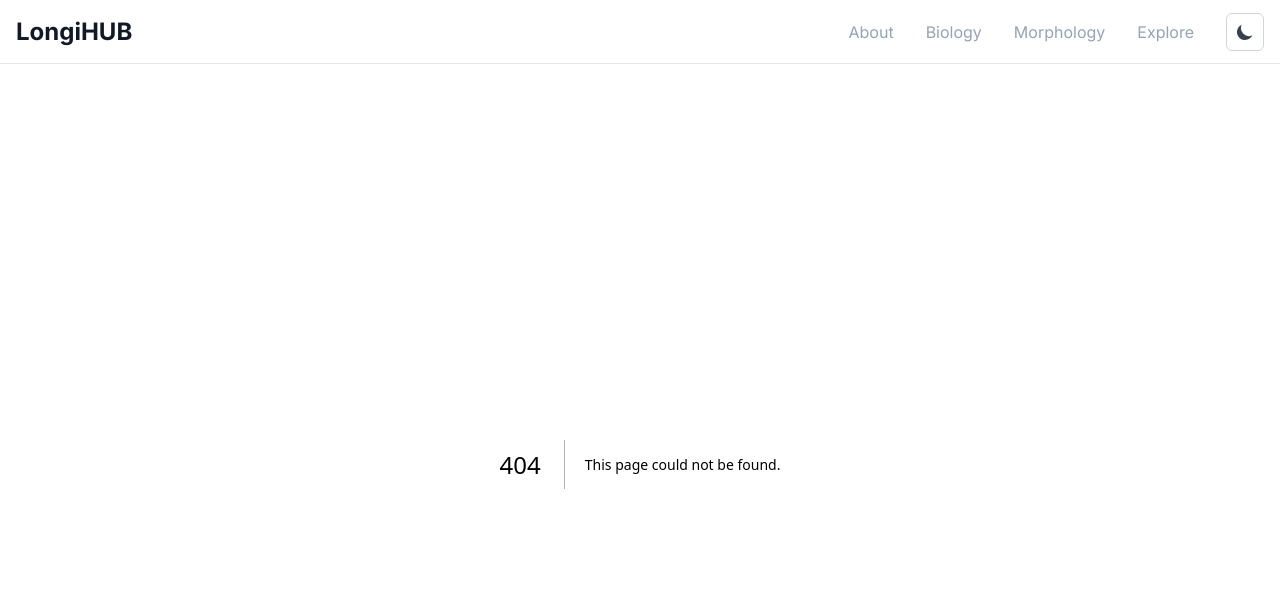
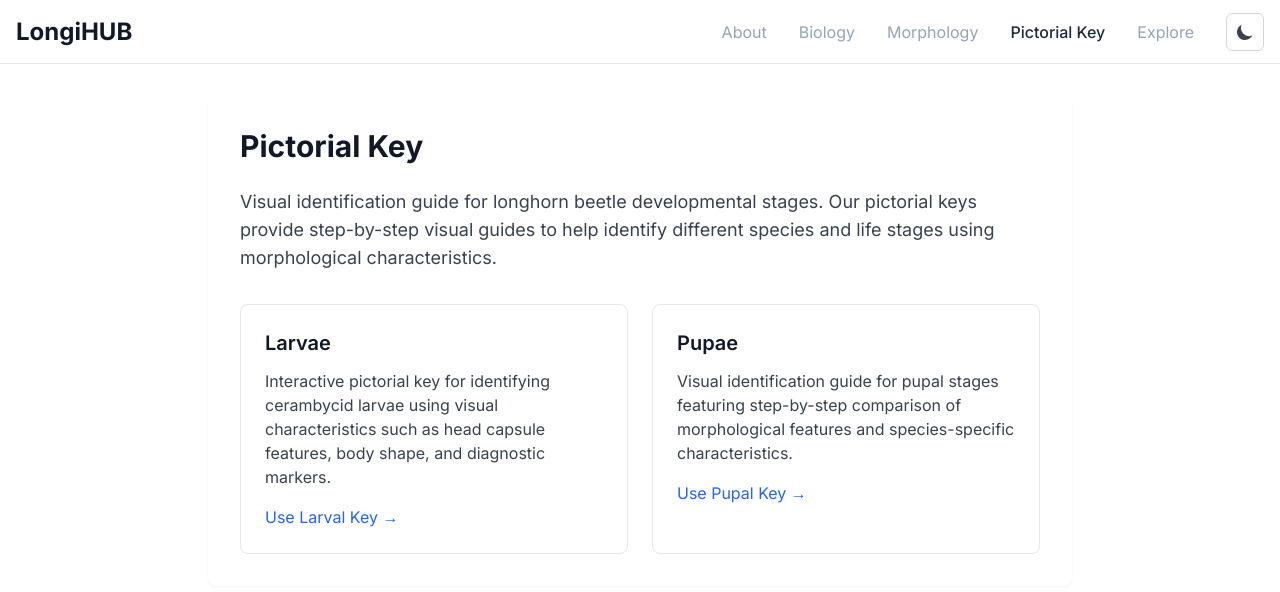
Before and after one commit to longicorea/cerambycidae, a Next.js app: page /pictorial-key in a window 1280 px wide. Before the commit this address had no page. Shown: the top 592 px of the page. Built offline with nearby package versions, Linux system fonts and the light colour scheme.

Commit message:
pictorial-key 추가.

```diff
--- /dev/null
+++ b/src/app/pictorial-key/larva/page.tsx
@@ -0,0 +1,38 @@
+export default function PictorialKeyLarvaePage() {
+    return (
+        <div className="min-h-screen bg-white dark:bg-slate-950">
+            <div className="max-w-7xl mx-auto px-4 py-8">
+                <div className="bg-white dark:bg-gray-800 rounded-lg shadow-sm p-8">
+                    <h1 className="text-3xl font-bold text-gray-900 dark:text-white mb-6">Pictorial Key - Larvae</h1>
+
+                    <div className="prose prose-lg max-w-none">
+                        <p className="text-lg text-gray-700 dark:text-gray-300 mb-8">
+                            Interactive pictorial identification key for longhorn beetle larvae. Use the visual
+                            characteristics and diagnostic features below to identify cerambycid larvae to subfamily
+                            and species level.
+                        </p>
+
+                        <div className="bg-slate-50 dark:bg-slate-900/20 rounded-lg p-6 mb-8">
+                            <h2 className="text-2xl font-semibold text-slate-900 dark:text-slate-300 mb-3">Key Features
+                                for Larval Identification
+                            </h2>
+                            <p className="text-slate-800 dark:text-slate-200 mb-4">
+                                Primary morphological characteristics used in larval identification of cerambycid
+                                beetles
+                            </p>
+                            <img
+                                src="https://my-cdn-worker.longicorea.workers.dev/images/pictorial_key/larva.webp"
+                                alt="Key Features for Larval Identification"
+                                className="w-full h-auto rounded-lg shadow-md mb-4"
+                            />
+
+
+                        </div>
+
+
+                    </div>
+                </div>
+            </div>
+        </div>
+    );
+}
--- /dev/null
+++ b/src/app/pictorial-key/page.tsx
@@ -0,0 +1,47 @@
+export default function PictorialKeyPage() {
+    return (
+        <div className="min-h-screen bg-white dark:bg-slate-950">
+            <div className="max-w-4xl mx-auto px-4 py-8">
+                <div className="bg-white dark:bg-gray-800 rounded-lg shadow-sm p-8">
+                    <h1 className="text-3xl font-bold text-gray-900 dark:text-white mb-6">Pictorial Key</h1>
+
+                    <div className="prose prose-lg max-w-none mb-8">
+                        <p className="text-lg text-gray-700 dark:text-gray-300">
+                            Visual identification guide for longhorn beetle developmental stages.
+                            Our pictorial keys provide step-by-step visual guides to help identify
+                            different species and life stages using morphological characteristics.
+                        </p>
+                    </div>
+
+                    <div className="grid md:grid-cols-2 gap-6">
+                        <div
+                            className="border border-gray-200 dark:border-gray-700 bg-white dark:bg-gray-800 rounded-lg p-6 hover:shadow-md transition-shadow">
+                            <h2 className="text-xl font-semibold text-gray-900 dark:text-white mb-3">Larvae</h2>
+                            <p className="text-gray-700 dark:text-gray-300 mb-4">
+                                Interactive pictorial key for identifying cerambycid larvae using visual
+                                characteristics such as head capsule features, body shape, and diagnostic markers.
+                            </p>
+                            <a href="/pictorial-key/larva" className="text-blue-600 dark:text-blue-400 hover:underline">
+                                Use Larval Key →
+                            </a>
+                        </div>
+
+                        <div
+                            className="border border-gray-200 dark:border-gray-700 bg-white dark:bg-gray-800 rounded-lg p-6 hover:shadow-md transition-shadow">
+                            <h2 className="text-xl font-semibold text-gray-900 dark:text-white mb-3">Pupae</h2>
+                            <p className="text-gray-700 dark:text-gray-300 mb-4">
+                                Visual identification guide for pupal stages featuring step-by-step
+                                comparison of morphological features and species-specific characteristics.
+                            </p>
+                            <a href="/pictorial-key/pupa" className="text-blue-600 dark:text-blue-400 hover:underline">
+                                Use Pupal Key →
+                            </a>
+                        </div>
+                    </div>
+
+
+                </div>
+            </div>
+        </div>
+    );
+}
--- /dev/null
+++ b/src/app/pictorial-key/pupa/page.tsx
@@ -0,0 +1,37 @@
+export default function PictorialKeyPupaePage() {
+    return (
+        <div className="min-h-screen bg-white dark:bg-slate-950">
+            <div className="max-w-7xl mx-auto px-4 py-8">
+                <div className="bg-white dark:bg-gray-800 rounded-lg shadow-sm p-8">
+                    <h1 className="text-3xl font-bold text-gray-900 dark:text-white mb-6">Pictorial Key - Pupae</h1>
+
+                    <div className="prose prose-lg max-w-none">
+                        <p className="text-lg text-gray-700 dark:text-gray-300 mb-8">
+                            Interactive pictorial identification key for longhorn beetle pupae. This visual guide
+                            helps identify cerambycid pupae using morphological characteristics and distinctive
+                            features unique to the pupal stage.
+                        </p>
+
+                        <div className="bg-slate-50 dark:bg-slate-900/20 rounded-lg p-6 mb-8">
+                            <h2 className="text-2xl font-semibold text-slate-900 dark:text-slate-300 mb-3">Key Features
+                                for Pupal Identification
+                            </h2>
+                            <p className="text-slate-800 dark:text-slate-200 mb-4">
+                                Primary morphological characteristics used in pupal identification of cerambycid beetles
+                            </p>
+                            <img
+                                src="https://my-cdn-worker.longicorea.workers.dev/images/pictorial_key/pupa.webp"
+                                alt="Key Features for Pupal Identification"
+                                className="w-full h-auto rounded-lg shadow-md mb-4"
+                            />
+
+
+                        </div>
+
+
+                    </div>
+                </div>
+            </div>
+        </div>
+    );
+}
--- a/src/components/Navigation.tsx
+++ b/src/components/Navigation.tsx
@@ -73,6 +73,18 @@ export default function Navigation() {
                                 </div>
                             </div>
                         </div>
+                        <div className="relative group">
+                            <MenuLink targetUrl={"/pictorial-key"} label="Pictorial Key"/>
+                            <div
+                                className="absolute left-0 top-full mt-1 w-48 bg-white dark:bg-gray-800 shadow-lg rounded-md opacity-0 invisible group-hover:opacity-100 group-hover:visible transition-all duration-200 z-10 border border-gray-200 dark:border-gray-700">
+                                <div className="py-2">
+                                    <Link href="/pictorial-key/larva"
+                                          className="block px-4 py-2 text-sm text-slate-600 dark:text-slate-300 hover:text-slate-800 dark:hover:text-white hover:bg-slate-50 dark:hover:bg-gray-700">Larvae</Link>
+                                    <Link href="/pictorial-key/pupa"
+                                          className="block px-4 py-2 text-sm text-slate-600 dark:text-slate-300 hover:text-slate-800 dark:hover:text-white hover:bg-slate-50 dark:hover:bg-gray-700">Pupae</Link>
+                                </div>
+                            </div>
+                        </div>
                         <MenuLink targetUrl={"/explore"} label={"Explore"}/>
                         <ThemeToggle/>
                     </div>
```
